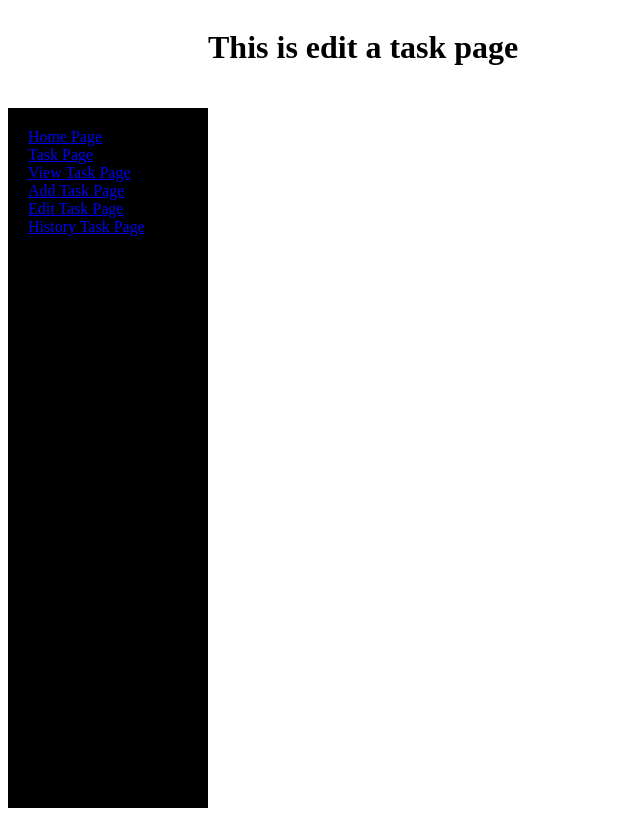
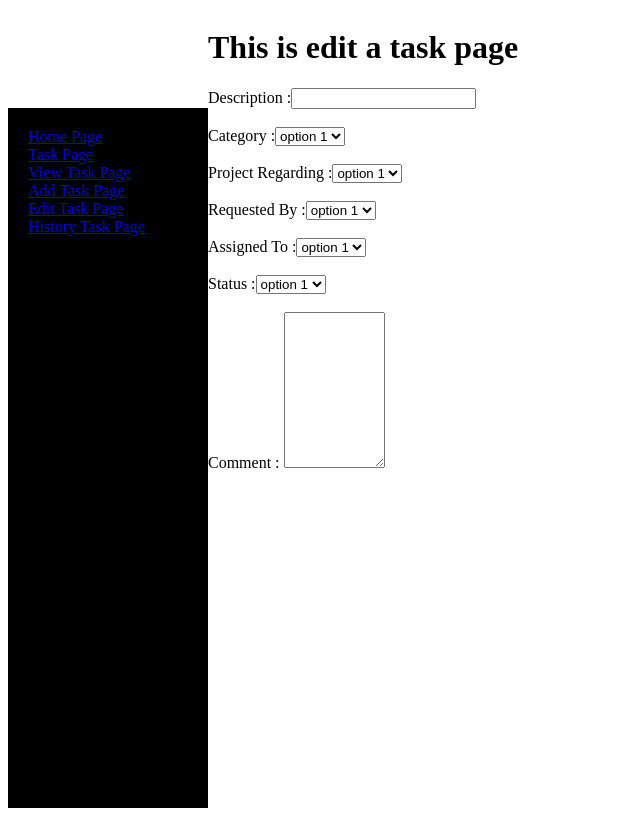
Before and after one commit to Sayumidealwis/sample-page, a React (Create React App) app: page /taskedit in a window 1280 px wide. Shown: the whole page, without its empty margins (0-640 px from the left). Built offline with nearby package versions, Linux system fonts and the light colour scheme.

Commit message:
Add form to EditTaskPage

```diff
--- a/src/Pages/EditTaskPage.jsx
+++ b/src/Pages/EditTaskPage.jsx
@@ -4,6 +4,37 @@ const EditTaskPage = () => {
   return (
     <div>
       <h1>This is edit a task page</h1>
+      <form>
+        Description :<input type="text"/><br/><br/>
+        Category  :
+        <select>
+          <option>option 1</option>
+          <option>option 2</option>
+          <option>option 3</option>
+        </select>
+        <br/><br/>
+        Project Regarding :
+        <select>
+          <option>option 1</option>
+          <option>option 2</option>
+        </select>
+        <br/><br/>
+        Requested By :
+        <select>
+          <option>option 1</option>
+          <option>option 2</option>
+        </select><br/><br/>
+        Assigned To :
+        <select>
+          <option>option 1</option>
+          <option>option 2</option>
+        </select><br/><br/>
+        Status :<select>
+          <option>option 1</option>
+          <option>option 2</option>
+        </select><br/><br/>
+        Comment : <textarea cols={10} rows={10}></textarea>
+      </form>
     </div>
   )
 }
```
